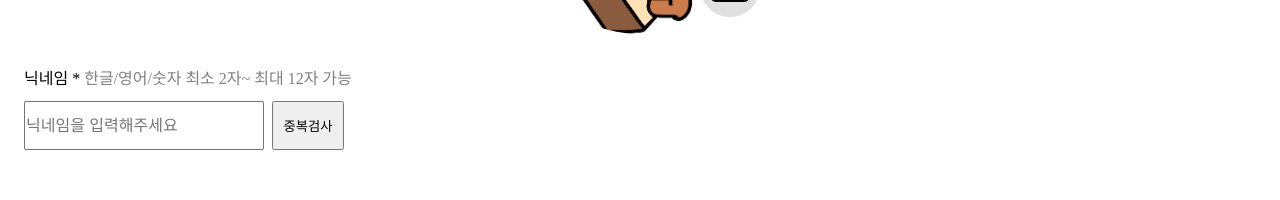
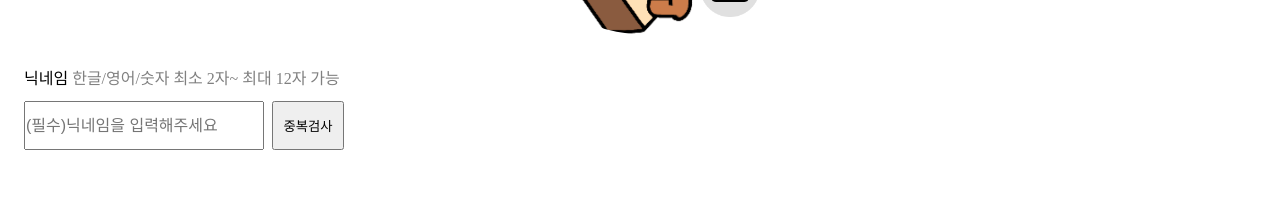
Before and after one commit to TEAM-DGRR/dgrr, a React (Create React App) app in the folder frontend/: page /signup in a window 1280 px wide. Shown: the part 299-499 px from the top of the page. Built offline with nearby package versions, Linux system fonts and the light colour scheme; no server answers.

Commit message:
design: 닉네임 필수 추가

```diff
--- a/frontend/src/pages/LoginPages/SignUp.tsx
+++ b/frontend/src/pages/LoginPages/SignUp.tsx
@@ -204,7 +204,7 @@ export const SignUp = () => {
         </label>
         <label id="nickname-label">
           <div>
-            <span>닉네임 * </span>
+            <span>닉네임 </span>
             <span style={{ color: "grey" }}>
               한글/영어/숫자 최소 2자~ 최대 12자 가능
             </span>
@@ -213,7 +213,7 @@ export const SignUp = () => {
             <Input
               width={240}
               onChange={onChangeNickname}
-              placeholder={"닉네임을 입력해주세요"}
+              placeholder={"(필수)닉네임을 입력해주세요"}
             />
             <button id="nicknamebtn" onClick={nicknameCheck}>
               {checkbtn}
```
